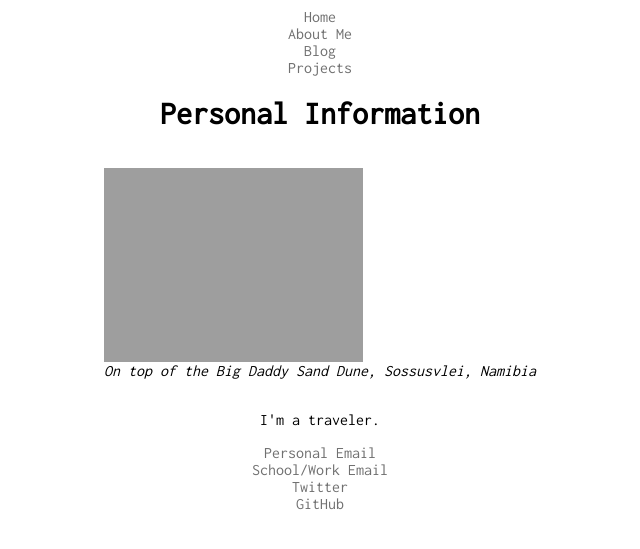
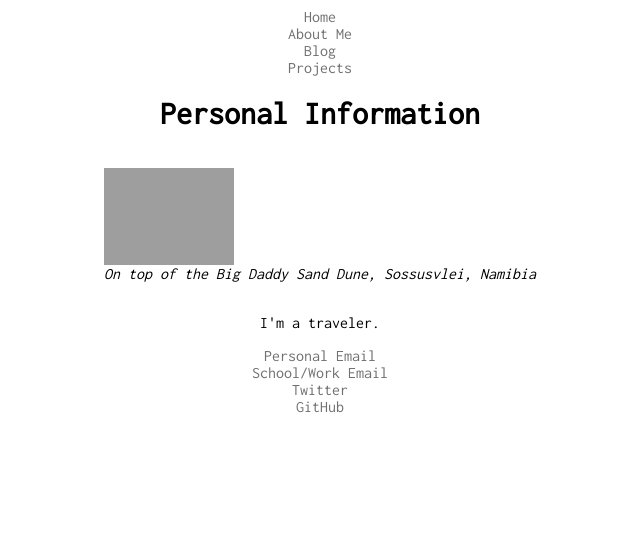
Before and after one commit to justintranjt/justintranjt.github.io, a Jekyll site: the page built from aboutme/index.md, in a window 1280 px wide. Shown: the top 549 px of the page, without its empty margins (320-960 px from the left). Built offline with Jekyll 4.4.1, drawn with Linux system fonts in a browser that asks for light colours.

Commit message:
Update mainstyle.css

```diff
--- a/css/mainstyle.css
+++ b/css/mainstyle.css
@@ -27,7 +27,7 @@ body, div {
 img {
     display: block;
     height: auto;
-    max-width: 60%;
+    max-width: 30%;
 }
 
 ul {
```
